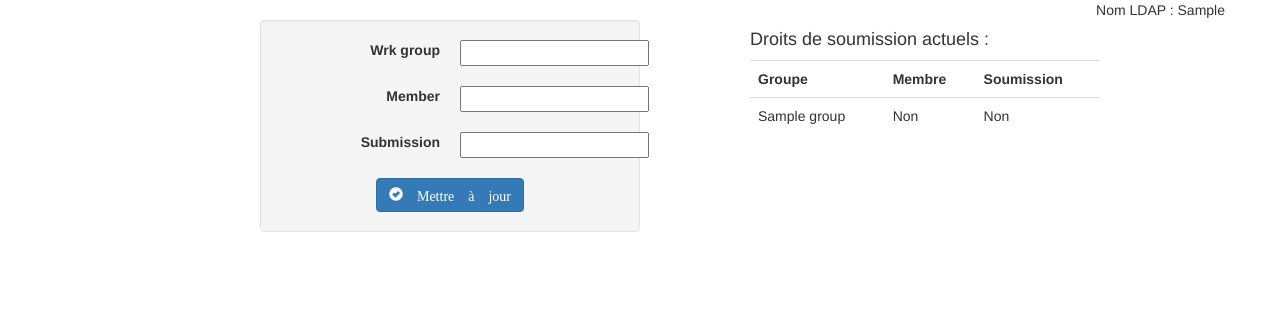
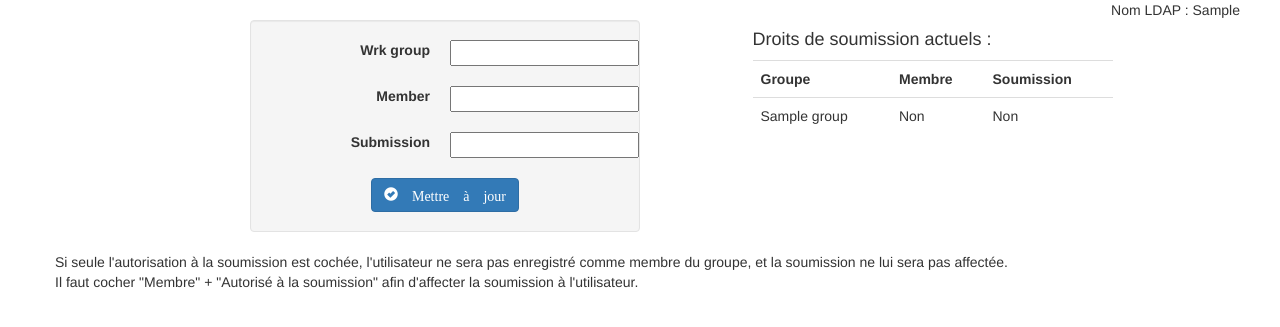
Before and after one commit to T3h-N1k0/LAC, a Python web app: template templates/edit_submission.html in a window 1280 px wide. Shown: the part 103-430 px from the top of the page. Run offline with Jinja, Linux system fonts and the light colour scheme; the template is opened without the code that fills it: most values are stand-ins (such as "Sample title", 1, 10 or a date in 2020); form fields are guessed from the names that the template uses; some libraries are stand-ins or nearby versions.

Commit message:
* templates/edit_submission.html: Added info on submission usage

```diff
--- a/templates/edit_submission.html
+++ b/templates/edit_submission.html
@@ -8,6 +8,7 @@
 <header class="row text-center">
   <h2>Gérer la soumission pour : {{ uid }}</h2>
 </header>
+<div class='row'>
   <div class='row text-right'>
     <div id='dn'> Nom LDAP : {{ dn }}</div>
   </div>
@@ -40,6 +41,11 @@
       {% endfor %}
     </table>
   </aside>
+
   {% endif %}
-
+</div>
+<div class="row">
+Si seule l'autorisation à la soumission est cochée, l'utilisateur ne sera pas enregistré comme membre du groupe, et la soumission ne lui sera pas affectée.<br>
+  Il faut cocher "Membre" + "Autorisé à la soumission" afin d'affecter la soumission à l'utilisateur.
+</div>
 {% endblock body %}
```
Lines whose indentation alone changed are shown as unchanged.
